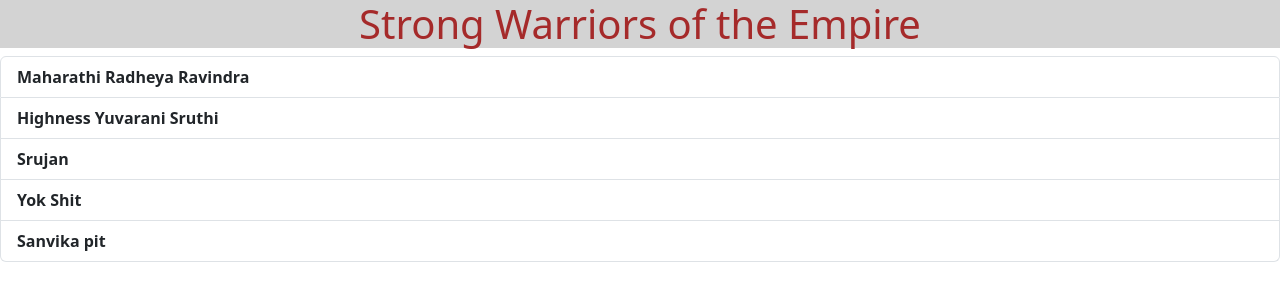
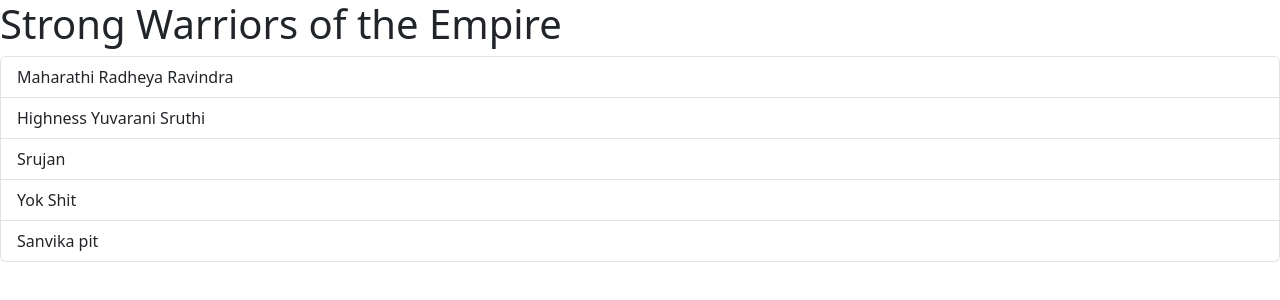
Before and after one commit to DATLARAVINDRABHUPATHIVARMA/ReactComplete, a React (Vite) app in the folder 18 Fragments/: page / in a window 1280 px wide. Shown: the top 300 px of the page. Built offline with nearby package versions, Linux system fonts and the light colour scheme.

Commit message:
Successful output

```diff
--- a/18 Fragments/src/App.css
+++ b/18 Fragments/src/App.css
@@ -1,10 +1,10 @@
-.ab{
-    background-color: rgb(2, 126, 167);
-    color: brown;
+.highlight {
+    background-color: rgb(32, 171, 218);
+    color: rgb(85, 0, 0);
     font-weight: bold;
 }
 
-.titled {
+.titled{
     text-align: center;
     color: brown;
     background-color: lightgray;
--- a/18 Fragments/src/App.jsx
+++ b/18 Fragments/src/App.jsx
@@ -1,6 +1,7 @@
-import "./App.css"
+
 import ErrorMessage from './components/ErrorMessage'
 import Warriors from './components/Warriors'
+import "bootstrap/dist/css/bootstrap.min.css"
 
 function App() {
  let warriors = ["Maharathi Radheya Ravindra", "Highness Yuvarani Sruthi", "Srujan", "Yok Shit", "Sanvika pit"]
--- a/18 Fragments/src/components/Item.jsx
+++ b/18 Fragments/src/components/Item.jsx
@@ -1,5 +1,6 @@
 const Item = ({warrior}) => {
-    return <li className='list-group-item ab'>{warrior}</li>
+    return <li className='list-group-item
+    highlight'>{warrior}</li>
 }
 
 export default Item;
```
